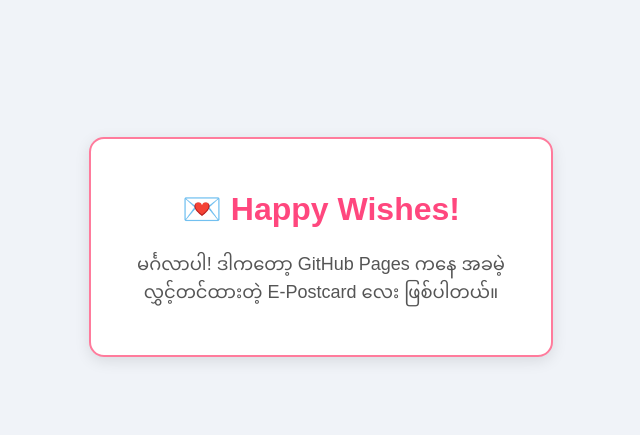
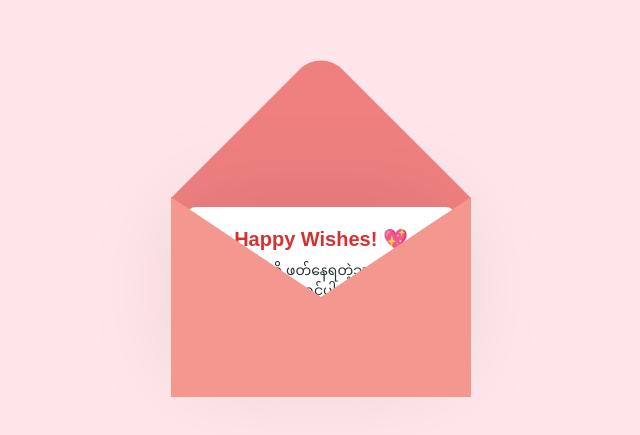
Before and after one commit to ta8425978-alt/epostcardmm, a plain HTML site: page index.html in a window 1280 px wide. Shown: the part 153-588 px from the top of the page, without its empty margins (319-959 px from the left). Drawn offline with Linux system fonts and the light colour scheme.

Commit message:
Revise title and enhance card design
Updated the title and modified styles for a more appealing design. Changed card content to enhance user experience.

```diff
--- a/index.html
+++ b/index.html
@@ -3,40 +3,108 @@
 <head>
     <meta charset="UTF-8">
     <meta name="viewport" content="width=device-width, initial-scale=1.0">
-    <title>E-Postcard For You</title>
+    <title>For You 💌</title>
     <style>
+        * {
+            margin: 0;
+            padding: 0;
+            box-sizing: border-box;
+        }
         body {
-            font-family: Arial, sans-serif;
-            background-color: #f0f3f8;
+            height: 100vh;
             display: flex;
             justify-content: center;
             align-items: center;
-            height: 100vh;
-            margin: 0;
+            background-color: #ffe6eb;
+            font-family: Arial, sans-serif;
+            overflow: hidden;
+        }
+        .container {
+            position: relative;
+        }
+        .valentines {
+            position: relative;
+            top: 50px;
+            cursor: pointer;
+            animation: up 3s linear infinite;
+        }
+        .envelope {
+            position: relative;
+            width: 300px;
+            height: 200px;
+            background-color: #f08080;
+        }
+        .envelope:before {
+            background-color: #f08080;
+            content: '';
+            position: absolute;
+            width: 212px;
+            height: 212px;
+            transform: rotate(45deg);
+            top: -105px;
+            left: 44px;
+            border-radius: 30px 0 0 0;
         }
         .card {
-            background: #ffffff;
-            padding: 30px;
-            border-radius: 15px;
-            box-shadow: 0 4px 15px rgba(0,0,0,0.1);
+            position: absolute;
+            background-color: #ffffff;
+            width: 270px;
+            height: 170px;
+            top: 10px;
+            left: 15px;
+            box-shadow: -5px -5px 100px rgba(0,0,0,0.1);
+            border-radius: 10px;
+            transition: 0.5s;
+            padding: 20px;
             text-align: center;
-            max-width: 400px;
-            border: 2px solid #ff7b9c;
         }
-        h1 {
-            color: #ff477e;
+        .card h2 {
+            font-size: 20px;
+            color: #d63031;
+            margin-bottom: 10px;
         }
-        p {
-            color: #555;
-            font-size: 18px;
-            line-height: 1.6;
+        .card p {
+            font-size: 14px;
+            color: #2d3436;
+            line-height: 1.4;
+        }
+        .front {
+            position: absolute;
+            width: 0;
+            height: 0;
+            border-right: 150px solid #f4978e;
+            border-top: 100px solid transparent;
+            border-bottom: 100px solid #f4978e;
+            top: 0;
+            left: 150px;
+            z-index: 10;
+        }
+        .front:before {
+            content: '';
+            position: absolute;
+            width: 0;
+            height: 0;
+            border-left: 150px solid #f4978e;
+            border-top: 100px solid transparent;
+            border-bottom: 100px solid #f4978e;
+            top: -100px;
+            left: -150px;
+        }
+        .valentines:hover .card {
+            top: -100px;
         }
     </style>
 </head>
 <body>
-    <div class="card">
-        <h1>💌 Happy Wishes!</h1>
-        <p>မင်္ဂလာပါ! ဒါကတော့ GitHub Pages ကနေ အခမဲ့ လွှင့်တင်ထားတဲ့ E-Postcard လေး ဖြစ်ပါတယ်။</p>
+    <div class="container">
+        <div class="valentines">
+            <div class="envelope"></div>
+            <div class="card">
+                <h2>Happy Wishes! 💖</h2>
+                <p>ဒီစာလေးကို ဖတ်နေရတဲ့သူလေး အမြဲပြုံးရွှင်ပါစေ။ <br> Have a great day! ✨</p>
+            </div>
+            <div class="front"></div>
+        </div>
     </div>
 </body>
 </html>
```
